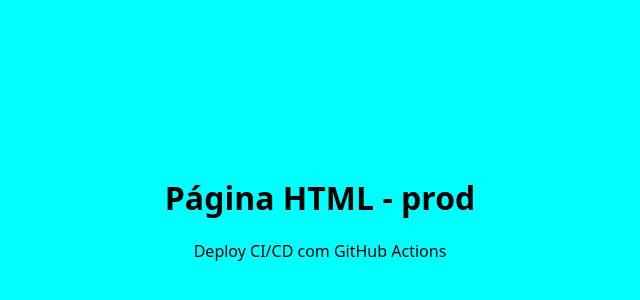
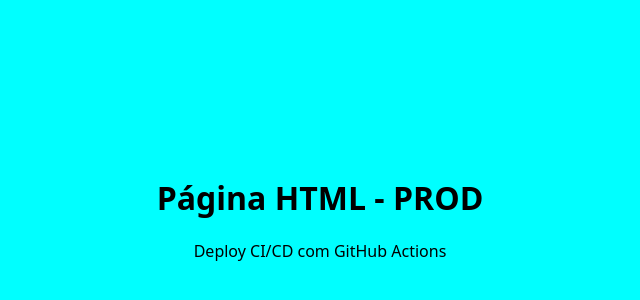
Before and after one commit to ramonlorandi/migrationsJS, a website: page public/index.html in a window 1280 px wide. Shown: the part 184-484 px from the top of the page, without its empty margins (320-960 px from the left). Drawn offline with Linux system fonts and the light colour scheme.

Commit message:
main html changes

```diff
--- a/public/index.html
+++ b/public/index.html
@@ -25,7 +25,7 @@
   </head>
   <body>
     <header>
-      <h1>Página HTML - prod</h1>
+      <h1>Página HTML - PROD</h1>
       <p>Deploy CI/CD com GitHub Actions</p>
     </header>
   </body>
```
